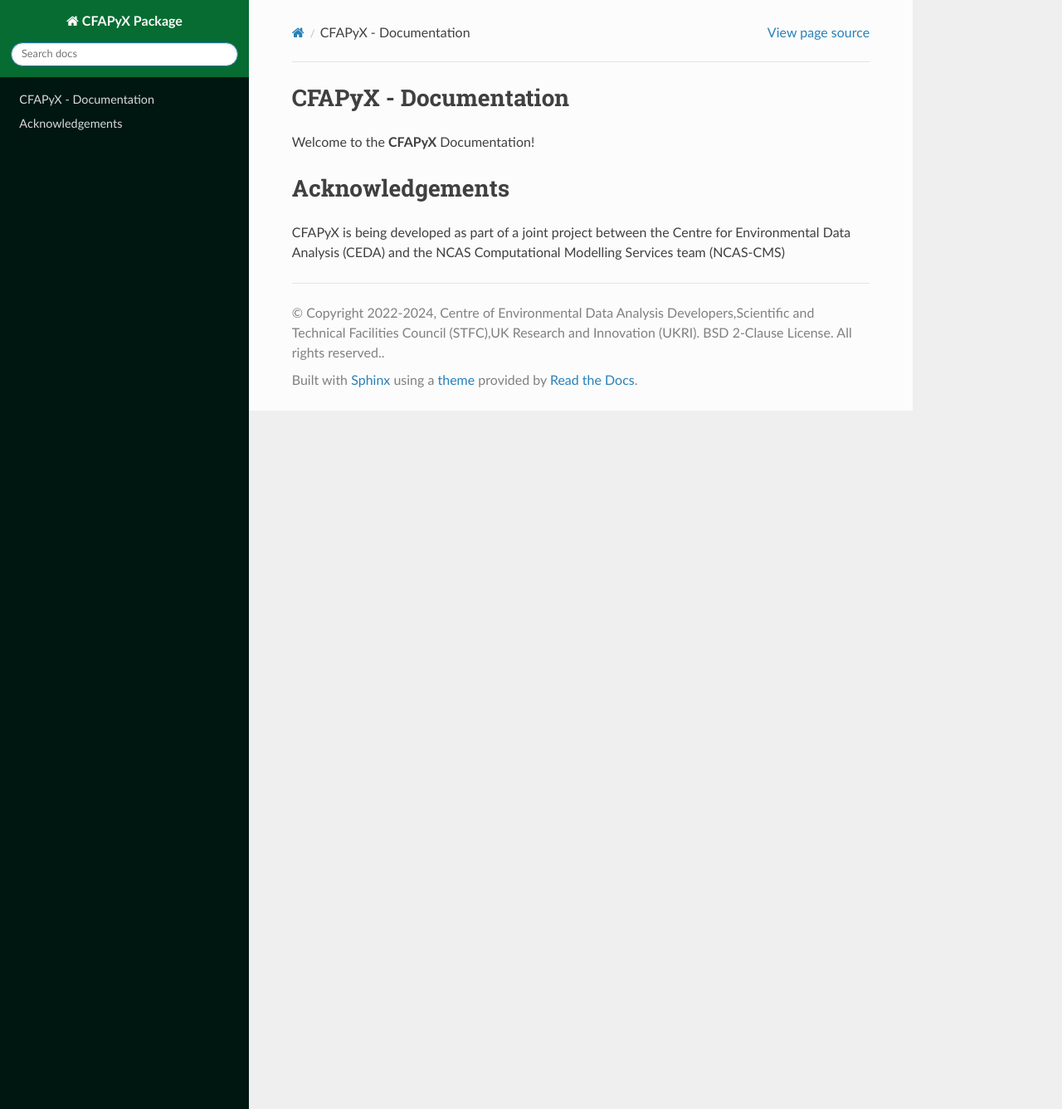
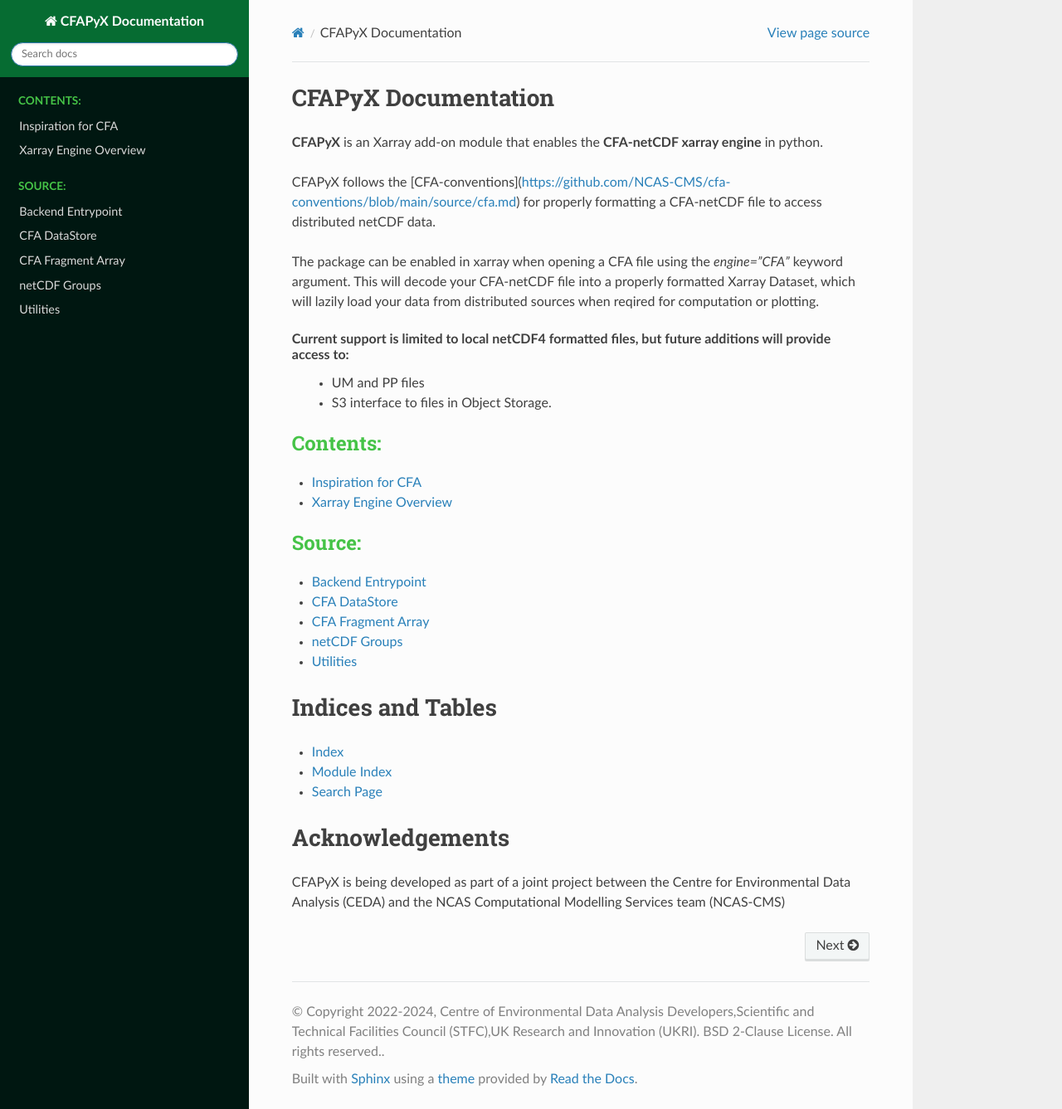
Before and after one commit to cedadev/CFAPyX, a Sphinx documentation site: the page built from docs/source/index.rst, in a window 1280 px wide and 1337 px high. Shown: the whole window at 83% size. Built offline with Sphinx 7.4.7 and the Read the Docs theme 2.0.0, drawn with Linux system fonts in a browser that asks for light colours.

Commit message:
Initial commit of many different docs pages

```diff
--- /dev/null
+++ b/docs/source/backendentrypoint.rst
@@ -0,0 +1,6 @@
+====================================
+Xarray Backend Entrypoint for CFAPyX
+====================================
+
+.. automodule:: CFAPyX.backendentrypoint
+    :members:
--- a/docs/source/conf.py
+++ b/docs/source/conf.py
@@ -10,7 +10,7 @@ import os
 import sys
 sys.path.insert(0, os.path.abspath('../../'))
 
-project = 'CFAPyX Package'
+project = 'CFAPyX Documentation'
 copyright = ('2022-2024, Centre of Environmental Data Analysis Developers,'
              'Scientific and Technical Facilities Council (STFC),'
              'UK Research and Innovation (UKRI). '
--- /dev/null
+++ b/docs/source/datastore.rst
@@ -0,0 +1,6 @@
+=======================
+CFA Datastore in Xarray
+=======================
+
+.. automodule:: CFAPyX.datastore
+    :members:
--- /dev/null
+++ b/docs/source/fragmentarray.rst
@@ -0,0 +1,6 @@
+================================
+CFA Fragment Arrays and Wrappers
+================================
+
+.. automodule:: CFAPyX.fragmentarray
+    :members:
--- /dev/null
+++ b/docs/source/groups.rst
@@ -0,0 +1,6 @@
+=================================
+Handling netCDF4 Groups in CFAPyX
+=================================
+
+.. automodule:: CFAPyX.groups
+    :members:
--- a/docs/source/index.rst
+++ b/docs/source/index.rst
@@ -3,10 +3,42 @@
    You can adapt this file completely to your liking, but it should at least
    contain the root `toctree` directive.
 
-CFAPyX - Documentation
-============================
+CFAPyX Documentation
+====================
 
-Welcome to the **CFAPyX** Documentation!
+**CFAPyX** is an Xarray add-on module that enables the **CFA-netCDF xarray engine** in python.
+
+CFAPyX follows the [CFA-conventions](https://github.com/NCAS-CMS/cfa-conventions/blob/main/source/cfa.md) for properly formatting a CFA-netCDF file to access distributed netCDF data.
+
+The package can be enabled in xarray when opening a CFA file using the `engine="CFA"` keyword argument. This will decode your CFA-netCDF file into a properly formatted Xarray Dataset, which will lazily load your data from distributed sources when reqired for computation or plotting.
+
+Current support is limited to local netCDF4 formatted files, but future additions will provide access to:
+ - UM and PP files
+ - S3 interface to files in Object Storage.
+
+.. toctree::
+   :maxdepth: 1
+   :caption: Contents:
+
+   Inspiration for CFA <inspiration>
+   Xarray Engine Overview <overview>
+
+.. toctree::
+   :maxdepth: 1
+   :caption: Source:
+
+   Backend Entrypoint <backendentrypoint>
+   CFA DataStore <datastore>
+   CFA Fragment Array <fragmentarray>
+   netCDF Groups <groups>
+   Utilities <utils>
+
+Indices and Tables
+==================
+
+* :ref:`genindex`
+* :ref:`modindex`
+* :ref:`search`
 
 Acknowledgements
 ================
--- /dev/null
+++ b/docs/source/inspiration.rst
@@ -0,0 +1,3 @@
+========================
+CFA and Distributed Data
+========================
--- /dev/null
+++ b/docs/source/overview.rst
@@ -0,0 +1,3 @@
+=====================
+The CFA-Xarray Engine
+=====================
--- /dev/null
+++ b/docs/source/utils.rst
@@ -0,0 +1,6 @@
+================
+Shared Utilities
+================
+
+.. automodule:: CFAPyX.utils
+    :members:
```
